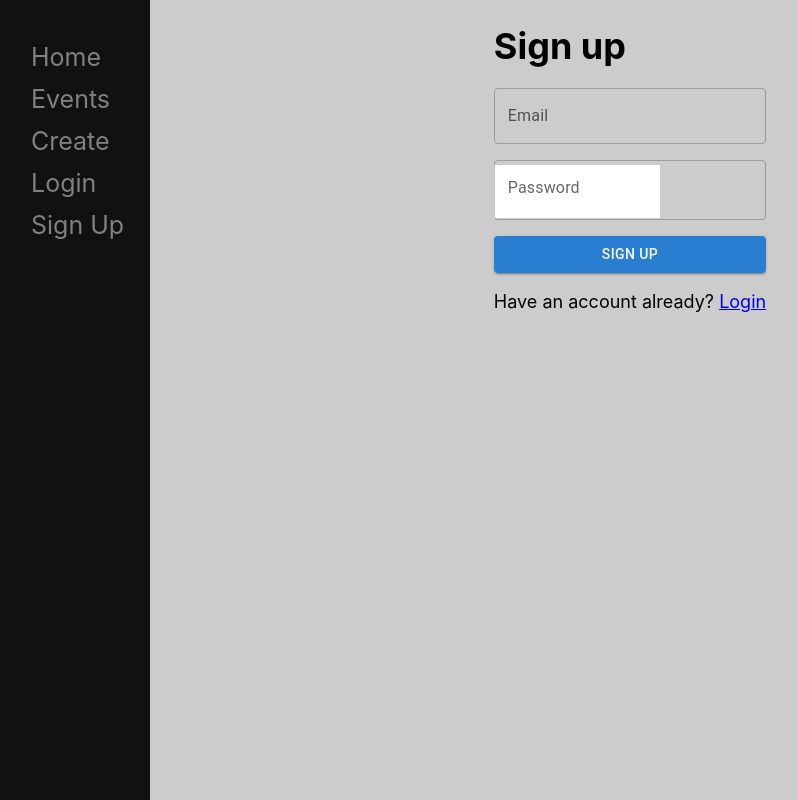
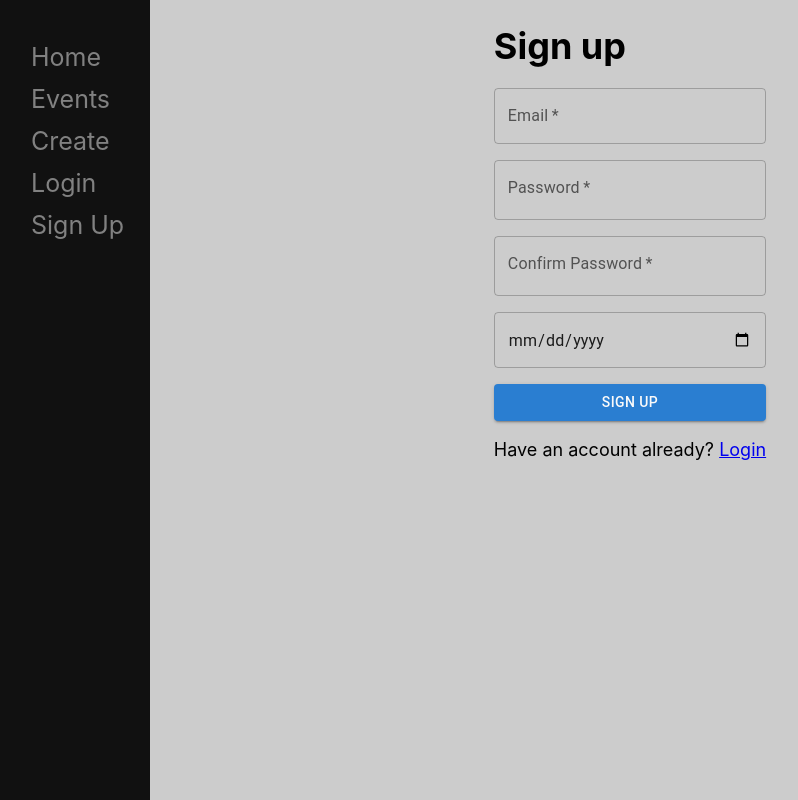
Before and after one commit to t0md4n/cs3528bravo, a React (Create React App) app in the folder client/: page /signup in a window 1280 px wide. Shown: the whole page, without its empty margins (10-808 px from the left). Built offline with nearby package versions, Linux system fonts and the light colour scheme; what realm-web would draw is missing.

Commit message:
signup page ver1
need to link password functions

```diff
--- /dev/null
+++ b/client/src/components/css/signUp.css
@@ -0,0 +1,5 @@
+input[type="password"], textarea {
+
+    background-color : #cccccc;
+
+  }
--- a/client/src/pages/Signup.page.js
+++ b/client/src/pages/Signup.page.js
@@ -2,7 +2,7 @@ import { Button, TextField } from "@mui/material";
 import { useContext, useState } from "react";
 import { Link, useLocation, useNavigate } from "react-router-dom";
 import { UserContext } from "../contexts/user.context";
-
+import '../components/css/signUp.css';
 
 const Signup = () => {
  const navigate = useNavigate();
@@ -12,7 +12,10 @@ const Signup = () => {
  const { emailPasswordSignup } = useContext(UserContext);
  const [form, setForm] = useState({
    email: "",
-   password: ""
+   password: "",
+   confirmPass: "",
+   age: "",
+   location : "",
  });
 
  // As explained in the Login page.
@@ -21,6 +24,42 @@ const Signup = () => {
    setForm({ ...form, [name]: value });
  };
 
+ // toggle visibility
+const toggleVis = (x) => {
+  this.type = "text";
+}
+const toggleBack = (x) => {
+  x.type = "password";
+}
+// Special char, uppercase, lowercase etc.
+const passwordVerify = (pass, message) => {
+  let password = pass.value;
+  let pattern = /(?=.*\d)(?=.*[a-z])(?=.*[A-Z])(?=.*\W)/;
+  if (password === ""){
+    document.getElementById(message).innerHTML = "";
+  }else if(password.match(pattern) == null){
+    document.getElementById(message).innerHTML = 'Password MUST contain: 1 Uppercase, 1 Lowercase, 1 Special Character, 1 Numeric Character';
+    document.getElementById(message).style.color = 'red';
+  }
+  else{
+    document.getElementById(message).innerHTML = "";
+  }
+}
+// checks for matching passwords
+const matchingPasswords = (passwordOne, passwordTwo, message) =>{
+  let x = document.getElementById(passwordOne);
+  let y = passwordTwo
+  if(y.value === ""){
+    document.getElementById(message).innerHTML = "";
+  }else if (x.value !== y.value){
+    document.getElementById(message).innerHTML = 'passwords not matching';
+    document.getElementById(message).style.color = 'red';
+  }else{
+    document.getElementById(message).innerHTML = 'passwords match';
+    document.getElementById(message).style.color = 'green';
+  }
+}
+
 
  // As explained in the Login page.
  const redirectNow = () => {
@@ -28,10 +67,11 @@ const Signup = () => {
    navigate(redirectTo ? redirectTo : "/");
  }
 
+
  // As explained in the Login page.
  const onSubmit = async () => {
    try {
-     const user = await emailPasswordSignup(form.email, form.password);
+     const user = await emailPasswordSignup(form.email, form.password, form.confirmPass, form.age, form.location);
      if (user) {
        redirectNow();
      }
@@ -50,16 +90,42 @@ const Signup = () => {
      value={form.email}
      onInput={onFormInputChange}
      style={{ marginBottom: "1rem" }}
+     required = "true"
    />
    <TextField
      label="Password"
      type="password"
      variant="outlined"
      name="password"
+     id = "password"
      value={form.password}
      onInput={onFormInputChange}
      style={{ marginBottom: "1rem" }}
+     required = "true"
+     onmouseover ={() => this.toggleVis()}
    />
+   <TextField
+     label="Confirm Password"
+     type="password"
+     variant="outlined"
+     name="confirmPass"
+     value={form.confirmPass}
+     onInput={onFormInputChange}
+     style={{ marginBottom: "1rem" }}
+     required = "true"
+   />
+   <TextField
+     type="date"
+     variant="outlined"
+     name="age"
+     value={form.age}
+     onInput={onFormInputChange}
+     style={{ marginBottom: "1rem" }}
+     required = "true"
+   />
+
+
+
    <Button variant="contained" color="primary" onClick={onSubmit}>
      Sign up
    </Button>
@@ -67,4 +133,6 @@ const Signup = () => {
  </form>
 }
 
+
+
 export default Signup;
```
Also changed, not shown: 1 other file (tests, documents, lock files or other folders).
